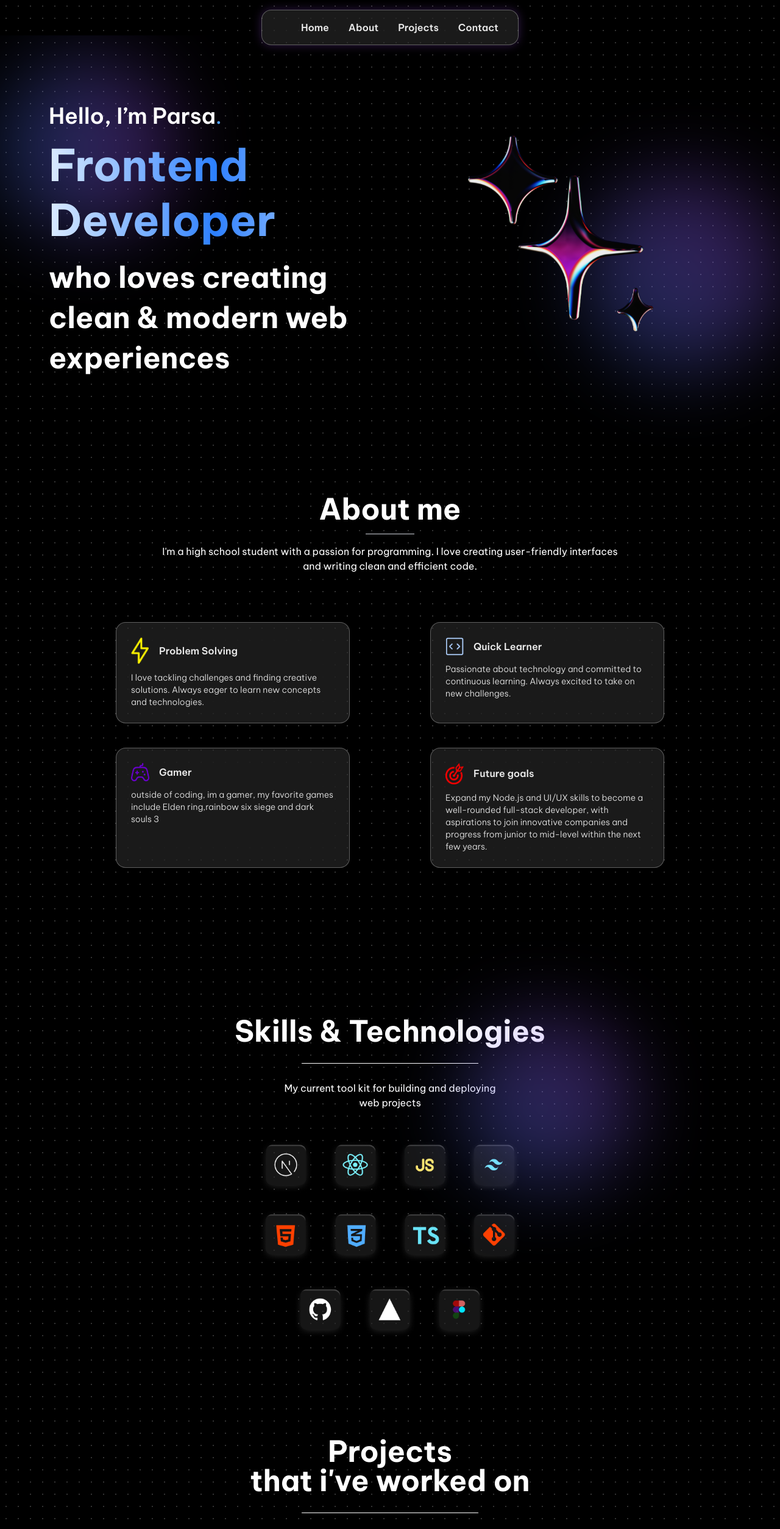
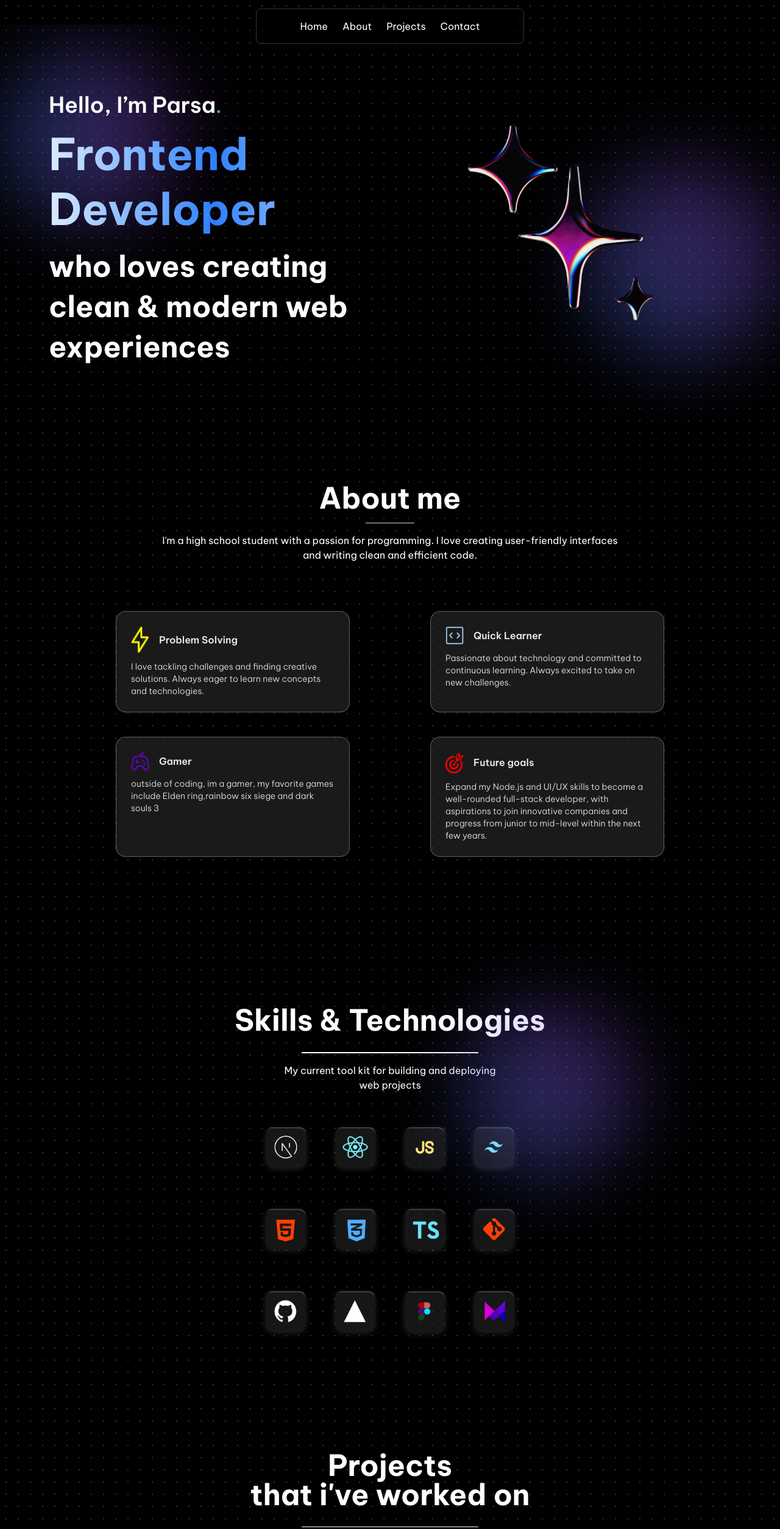
Before and after one commit to parsa-the/Portfolio, a Next.js app: page / in a window 1280 px wide. Shown: the top 2507 px of the page at 61% size. Built offline with nearby package versions, Linux system fonts and the light colour scheme.

Commit message:
animation

```diff
--- a/src/app/component/Sections/Skills.tsx
+++ b/src/app/component/Sections/Skills.tsx
@@ -1,12 +1,8 @@
 "use client";
 import Image from "next/image";
 import { motion } from "motion/react";
-type SkillItem = {
-  name: string;
-  icon: string;
-};
 
-const logos: SkillItem[] = [
+const skills = [
   { name: "next.js", icon: "/icons/next.png" },
   { name: "react", icon: "/icons/react.png" },
   { name: "javascript", icon: "/icons/js.png" },
@@ -15,59 +11,31 @@ const logos: SkillItem[] = [
   { name: "css", icon: "/icons/css.png" },
   { name: "ts", icon: "/icons/ts.png" },
   { name: "git", icon: "/icons/git.png" },
-];
-
-const second: SkillItem[] = [
   { name: "github", icon: "/icons/github.png" },
   { name: "vercel", icon: "/icons/vercel.png" },
   { name: "figma", icon: "/icons/figma.png" },
+  {name:"Motion" , icon:"/icons/Motion.png"}
 ];
 
-type SkillGridProps = {
-  items: SkillItem[];
-};
-
-const SkillGrid = ({ items }: SkillGridProps) => {
+export default function Skills() {
   return (
-    <div className="flex justify-center mb-8">
-      <motion.div
-        initial={{ opacity: 0, y: 80 }}
-        whileInView={{ opacity: 1, y: 0 }}
-        transition={{ duration: 0.5 }}
-        className={`grid gap-6 ${
-          items.length > 6
-            ? "grid-cols-2 sm:grid-cols-4"
-            : "grid-cols-2 sm:grid-cols-3"
-        }`}
-      >
-        {items.map((item) => (
-          <motion.div key={item.name}>
-            <Image src={item.icon} alt={item.name} width={90} height={90} />
-          </motion.div>
-        ))}
-      </motion.div>
-    </div>
-  );
-};
-
-const Skills = () => {
-  return (
-    <section className="mb-40">
+    <section className="mb-40 relative">
       <div className="absolute right-60 w-18 h-18 sm:w-30 sm:h-30 md:w-50 md:h-50 lg:w-70 lg:h-70 rounded-full bg-gradient-to-tr from-blue-500 to-purple-500 blur-3xl opacity-30 animate-pulse" />
 
       <motion.h2
-       initial={{ opacity: 0, y: 50 }}
+        initial={{ opacity: 0, y: 50 }}
         whileInView={{ opacity: 1, y: 0 }}
-        transition={{duration:0.8}}
-      className="font-bold text-center text-4xl lg:text-5xl">
+        transition={{ duration: 0.8 }}
+        className="font-bold text-center text-4xl lg:text-5xl"
+      >
         Skills & Technologies
       </motion.h2>
 
       <motion.hr
         initial={{ width: 0 }}
         whileInView={{ width: 290 }}
-        className="mt-7 w-70 mx-auto mb-7"
-      ></motion.hr>
+        className="mt-7 mx-auto border-t-2"
+      />
 
       <motion.p
         initial={{ opacity: 0, y: 50 }}
@@ -77,12 +45,32 @@ const Skills = () => {
         My current tool kit for building and deploying web projects
       </motion.p>
 
-      <div className="mt-12">
-        <SkillGrid items={logos} />
-        <SkillGrid items={second} />
+      <div className="flex justify-center mt-12">
+        <div className="grid grid-cols-2 sm:grid-cols-4 gap-6">
+          {skills.map((s, i) => (
+            <motion.div key={i} whileHover={{ scale: 1.2 }}>
+              <motion.div
+                key={s.name}
+                initial={{ opacity: 0, y: 60 }}
+                whileInView={{ opacity: 1, y: 0 }}
+                transition={{ duration: 0.4, delay: i * 0.08 }}
+                className="flex flex-col items-center"
+              >
+                <Image src={s.icon} alt={s.name} width={90} height={90} />
+                <motion.span
+
+                  initial={{ opacity: 0,y:10 }}
+                  whileHover={{ opacity: 1 ,y:0}}
+                  transition={{duration:0.2}}
+                  className="text-sm"
+                >
+                  {s.name}
+                </motion.span>
+              </motion.div>
+            </motion.div>
+          ))}
+        </div>
       </div>
     </section>
   );
-};
-
-export default Skills;
+}
--- a/src/app/component/ui/Navbar.tsx
+++ b/src/app/component/ui/Navbar.tsx
@@ -11,39 +11,19 @@ const navLinks = [
 
 const Navbar = () => {
   return (
-    <motion.nav
-      initial={{ opacity: 0, y: -20 }}
-      animate={{
-        opacity: 1,
-        y: 0,
-        boxShadow: [
-          "0 0 15px rgba(168,85,247,0.25)",
-          "0 0 25px rgba(168,85,247,0.6)",
-          "0 0 15px rgba(168,85,247,0.25)",
-        ],
-      }}
-      transition={{
-        opacity: { duration: 0.8 },
-        y: { duration: 0.8 },
-        boxShadow: { duration: 3, repeat: Infinity, ease: "easeInOut" },
-      }}
-      className="sticky top-4 z-0 mx-auto sm:w-fit flex items-center justify-center
-                 gap-4 sm:gap-8 px-4 py-3 sm:px-8 sm:py-4
-                 rounded-2xl text-white/90 text-sm sm:text-base font-semibold
-                 bg-white/10 backdrop-blur-xl border border-white/30"
-    >
-      <div />
-
+    <div className="flex justify-center mb-10">
+      <nav className="fixed top-0.5 z-100 flex gap-x-6 mt-3 backdrop-blur-xl border border-white/20 p-4 w-110 rounded-lg justify-center">
         {navLinks.map(({ href, label }) => (
           <Link
             key={href}
             href={href}
-          className="relative hover:text-purple-400 transition-colors duration-300"
+            className="relative hover:text-violet-300 transition-colors"
           >
             {label}
           </Link>
         ))}
-    </motion.nav>
+      </nav>
+    </div>
   );
 };
 
--- a/src/app/layout.tsx
+++ b/src/app/layout.tsx
@@ -9,11 +9,15 @@ const beVietnamPro = Be_Vietnam_Pro({
 });
 
 export const metadata = {
-  viewport: "width=device-width, initial-scale=1.0",
-  title: "portfolio",
-  description: "Frontend Developer Portfolio",
-  icons: "/favicon.png",
+  title: "My App",
+  description: "Cool project",
 };
+
+export const viewport = {
+  width: "device-width",
+  initialScale: 1,
+};
+
 
 export default function RootLayout({
   children,
```
Also changed, not shown: public/icons/Motion.png (added). Lines whose indentation alone changed are shown as unchanged.
